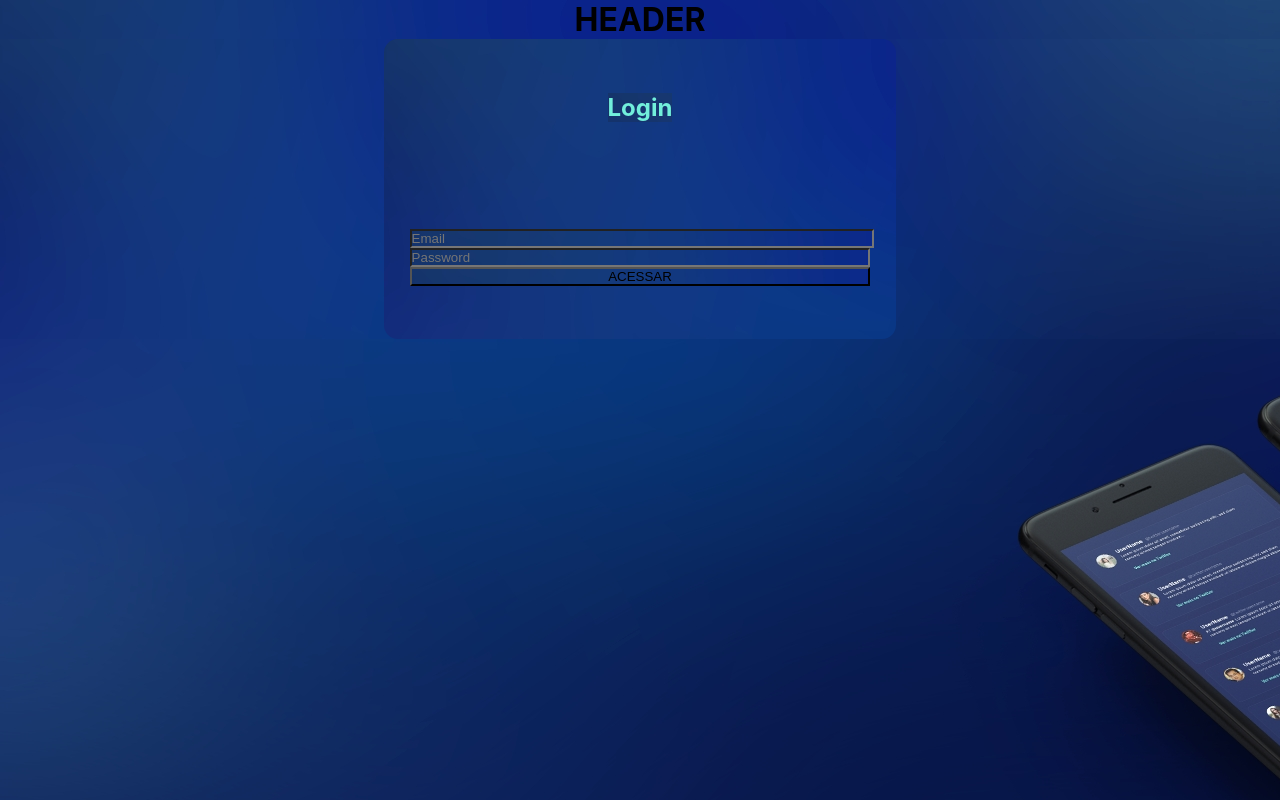
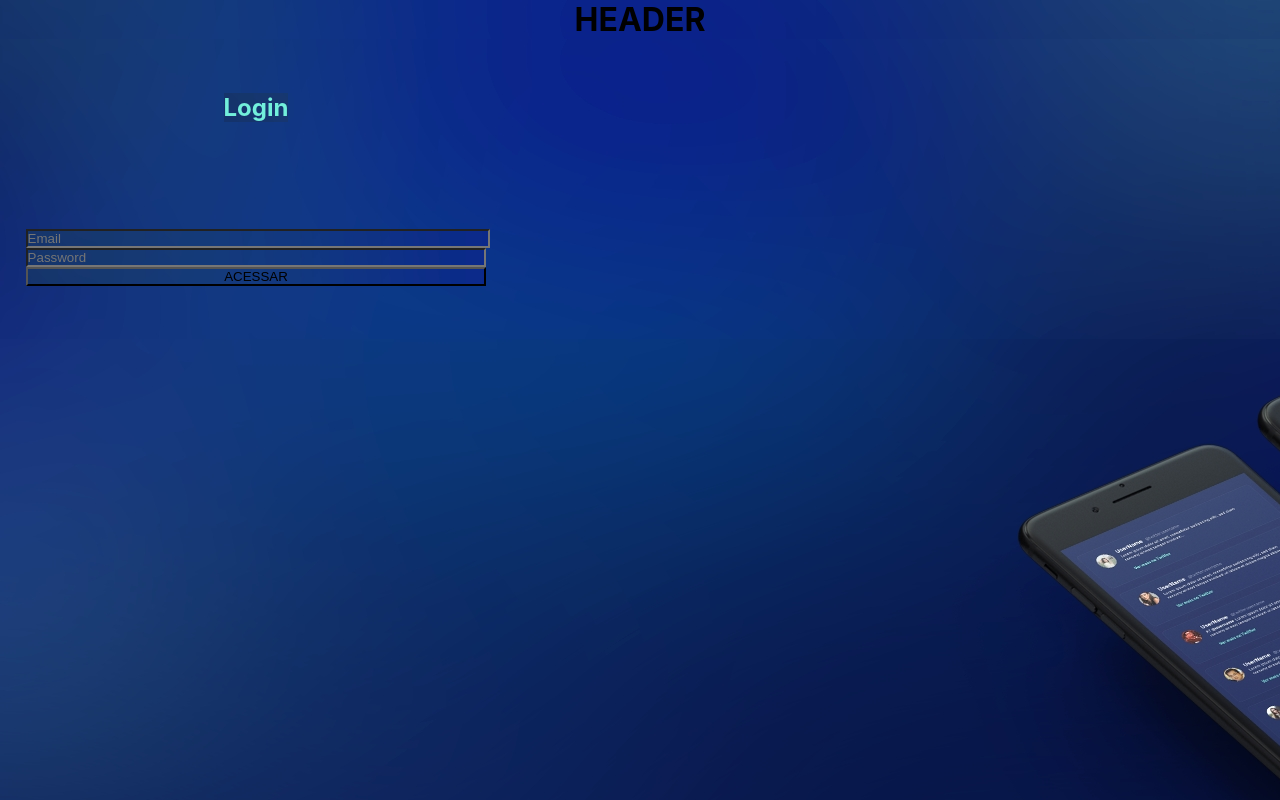
Before and after one commit to RosaErick/hashtagFinderNewtab, a React (Create React App) app: page /login in a window 1280 px wide. Built offline with nearby package versions, Linux system fonts and the light colour scheme.

Commit message:
correcao de arquivo login.css de modo que nao afete o seletor de classe body

```diff
--- a/src/css/login.css
+++ b/src/css/login.css
@@ -2,14 +2,6 @@
     background-image: url('../assets/img/hero-bg.jpg');
 }
 
-.Body{
-    width: 100%;
-
-    display: flex;
-    flex-direction: row;
-    justify-content: center;
-    align-items: center;
-}
 
 .form-container{
 
```
